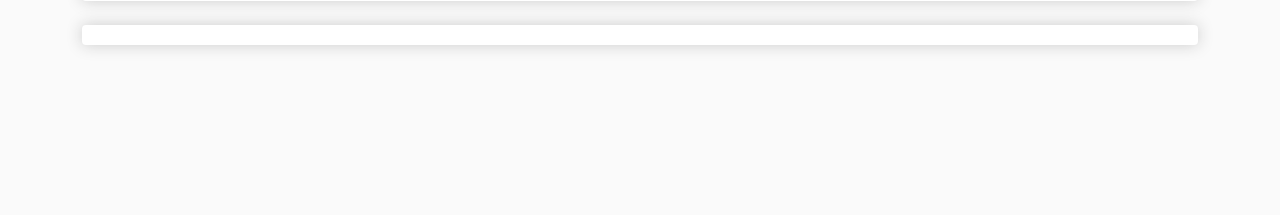
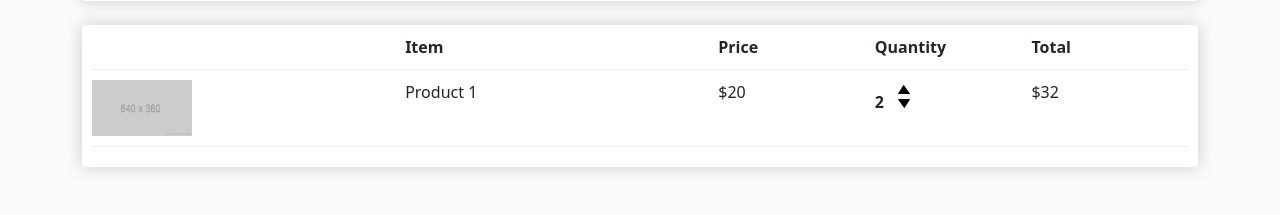
Before and after one commit to nickiteks/ClothingShop, a Django app: page /cart/ in a window 1280 px wide. Shown: the part 238-453 px from the top of the page. Run offline with Django 3.2, Linux system fonts and the light colour scheme.

Commit message:
t 48'38 cart page

```diff
--- a/shop/mainapp/templates/mainapp/cart.html
+++ b/shop/mainapp/templates/mainapp/cart.html
@@ -4,7 +4,7 @@
     <div class="row">
         <div class="col-lg-12">
             <div class="box-element">
-                <a class="btn btn-outline-dark" href="">&#x2190; Continue Shopping</a>
+                <a class="btn btn-outline-dark" href="{% url 'store' %}">&#x2190; Continue Shopping</a>
 
                 <br>
                 <br>
@@ -24,6 +24,28 @@
             <br>
 
             <div class="box-element">
+                <div class="cart-row">
+                    <div style="flex:2"></div>
+                    <div style="flex:2"><strong>Item</strong></div>
+                    <div style="flex:1"><strong>Price</strong></div>
+                    <div style="flex:1"><strong>Quantity</strong></div>
+                    <div style="flex:1"><strong>Total</strong></div>
+                </div>
+
+                <div class="cart-row">
+                    <div style="flex:2"><img class="row-image" src="{% static 'images/placeholder.png' %}"></div>
+                    <div style="flex:2">Product 1</div>
+                    <div style="flex:1">$20</div>
+                    <div style="flex:1">
+						<p class="quantity">2</p>
+						<div class="quantity">
+							<img class="chg-quantity" src="{% static  'images/arrow-up.png' %}">
+
+							<img class="chg-quantity" src="{% static  'images/arrow-down.png' %}">
+						</div>
+					</div>
+					<div style="flex:1"><p>$32</p></div>
+                </div>
 
             </div>
 
```
